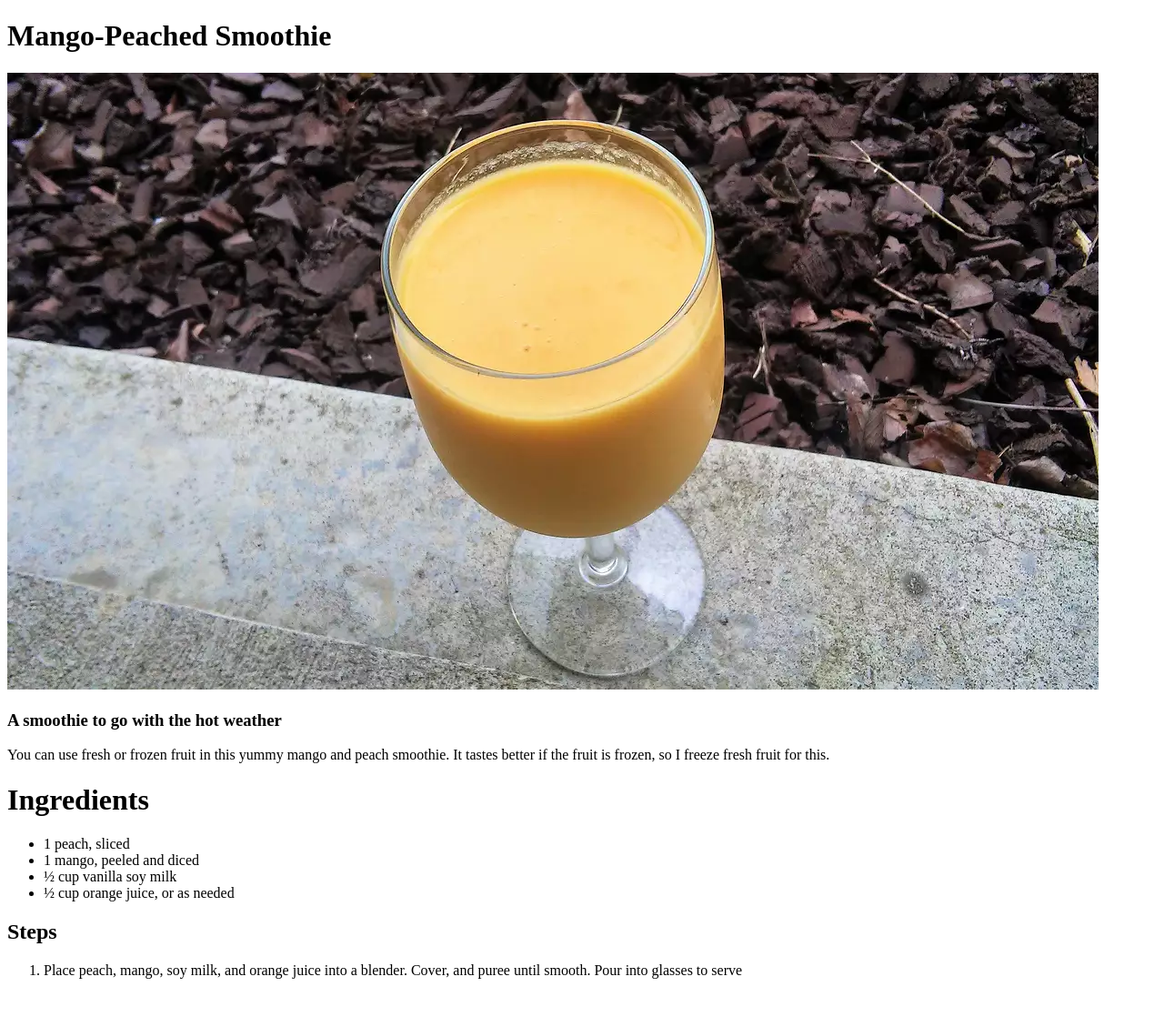
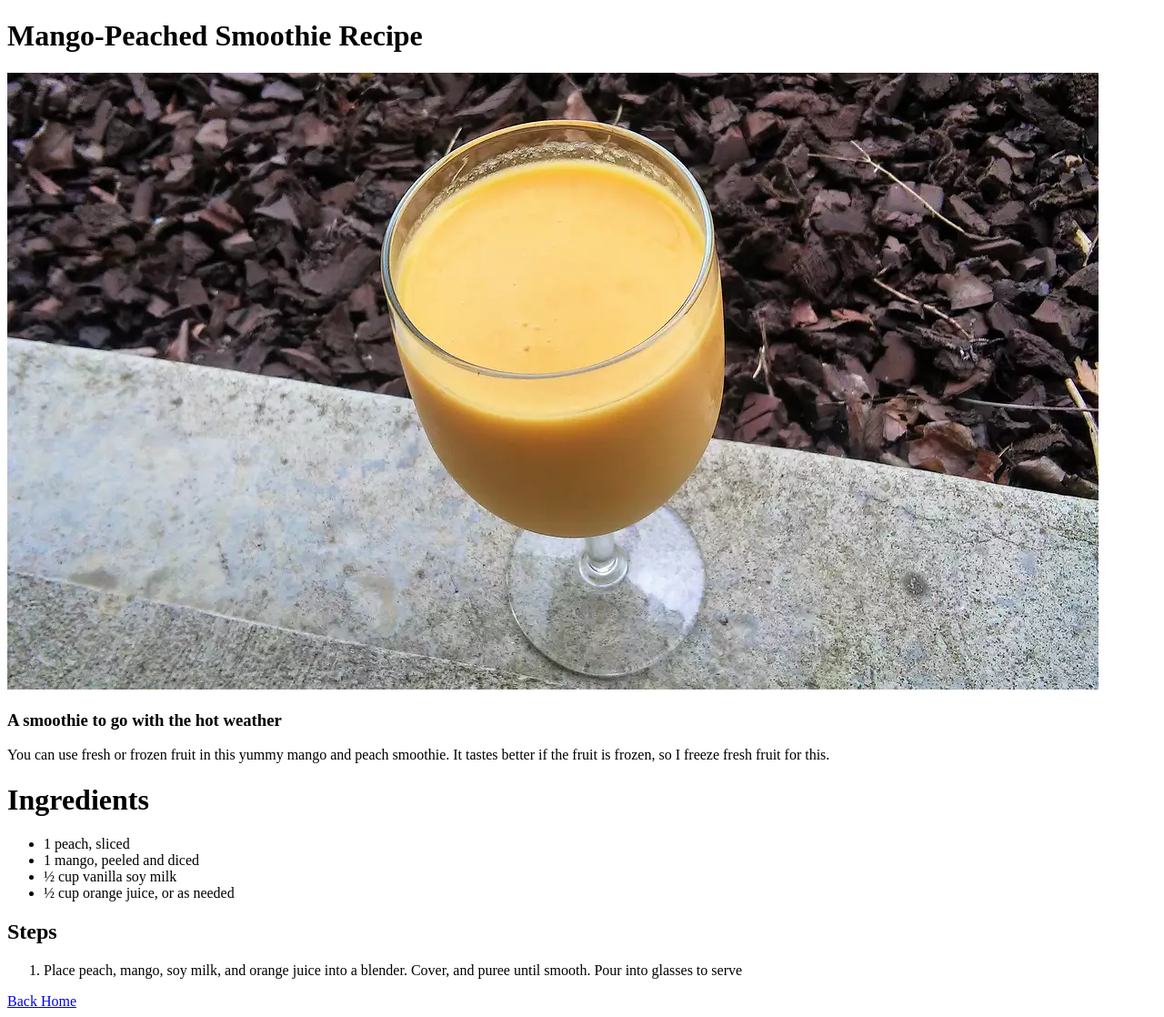
Before and after one commit to Musy0ka/odin-recipes, a plain HTML site: page recipes/Mango-Peached-Smoothie.html in a window 1280 px wide. Shown: the whole page at 91% size. Before the commit the page ends 1092 px from the top, so only its background shows below. Drawn offline with Linux system fonts and the light colour scheme.

Commit message:
Added Back Home links

```diff
--- a/recipes/Mango-Peached-Smoothie.html
+++ b/recipes/Mango-Peached-Smoothie.html
@@ -7,7 +7,7 @@
   <title>Mango_peached Smoothie</title>
 </head>
 <body>
-  <h1>Mango-Peached Smoothie</h1>
+  <h1>Mango-Peached Smoothie Recipe</h1>
 
   <img src="/images/image (1).webp" alt="">
 
@@ -27,5 +27,7 @@
   <ol>
     <li>Place peach, mango, soy milk, and orange juice into a blender. Cover, and puree until smooth. Pour into glasses to serve</li>
   </ol>
+
+  <a href="/index.html">Back Home</a>
 </body>
 </html>
```
Also changed, not shown: index.html (+3 -0 lines), recipes/fudge.html (+2 -0 lines), recipes/shortbread.html (+2 -0 lines), 1 other file.
